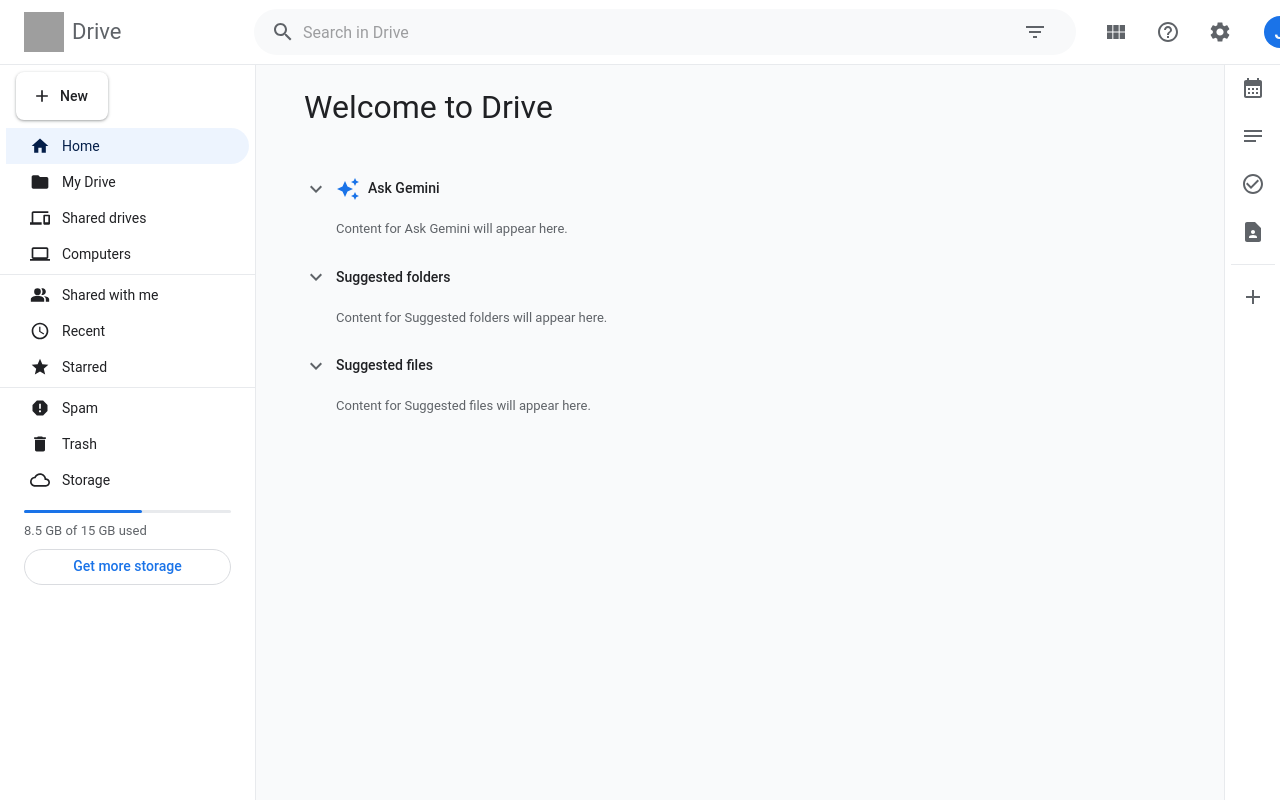
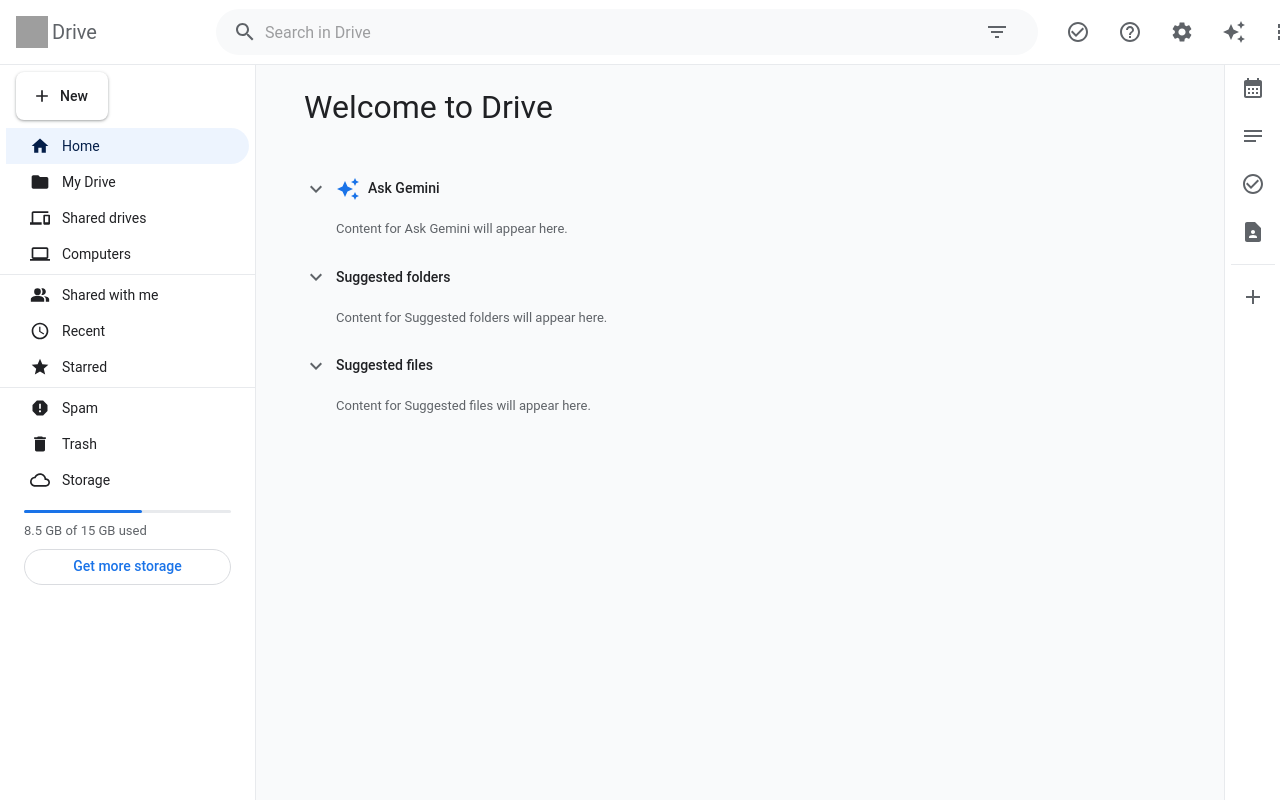
Before and after one commit to Jenish-1235/google-drive-rl-environment, a React app in the folder frontend/: page /home in a window 1280 px wide. Built offline with nearby package versions, Linux system fonts and the light colour scheme; no server answers; grey boxes are pictures that could not be loaded; the HTML template or start-up script is replaced by a standard one.

Commit message:
change top bar icon

```diff
--- a/frontend/src/components/layout/TopBar.tsx
+++ b/frontend/src/components/layout/TopBar.tsx
@@ -16,11 +16,12 @@
 import {
   Menu as MenuIcon,
   Search as SearchIcon,
-  ViewList as ViewListIcon,
-  ViewModule as ViewModuleIcon,
+  FilterList as FilterListIcon,
+  HelpOutline as HelpIcon,
   Settings as SettingsIcon,
-  HelpOutline as HelpIcon,
-  FilterList as FilterListIcon,
+  Apps as AppsIcon,
+  CheckCircleOutline as CheckIcon,
+  AutoAwesome as SparkleIcon,
   AccountCircle as AccountCircleIcon,
   Logout as LogoutIcon,
 } from "@mui/icons-material";
@@ -37,7 +38,6 @@
   const user = useAuthStore((state) => state.user);
   const logout = useAuthStore((state) => state.logout);
   const viewMode = useFileStore((state) => state.viewMode);
-  const setViewMode = useFileStore((state) => state.setViewMode);
   const toggleSidebar = useUIStore((state) => state.toggleSidebar);
 
   const [anchorElUser, setAnchorElUser] = useState<null | HTMLElement>(null);
@@ -59,10 +59,6 @@
     navigate("/auth/login");
   };
 
-  const handleViewModeToggle = () => {
-    setViewMode(viewMode === "list" ? "grid" : "list");
-  };
-
   const handleAdvancedSearchOpen = () => {
     setAdvancedSearchOpen(true);
   };
@@ -73,13 +69,11 @@
 
   const handleAdvancedSearch = (filters: AdvancedSearchFilters) => {
     console.log("Advanced search filters:", filters);
-    // TODO: Implement search logic with filters
   };
 
   const handleSuggestionClick = (suggestion: string) => {
     setSearchValue(suggestion);
     setSearchFocused(false);
-    // TODO: Implement search with suggestion
   };
 
   const handleAdvancedSearchFromSuggestions = () => {
@@ -100,17 +94,16 @@
         right: 0,
       }}
     >
-      <Toolbar
-        sx={{ gap: 0, minHeight: 64, width: "100%", px: { xs: 2, md: 3 } }}
-      >
+      <Toolbar sx={{ gap: 0, minHeight: 64, width: "100%", px: { xs: 2, md: 3 } }}>
         {/* Menu button & Logo */}
         <Box
           sx={{
             display: "flex",
             alignItems: "center",
-            gap: 2,
-            width: { xs: "auto", md: "230px" }, // Match sidebar width on desktop
+            gap: 1, // smaller gap
+            width: { xs: "auto", md: "200px" }, // narrower
             flexShrink: 0,
+            ml: -1, // shift left
           }}
         >
           <IconButton
@@ -118,17 +111,18 @@
             onClick={toggleSidebar}
             sx={{
               color: "text.secondary",
-              display: { xs: "inline-flex", md: "none" }, // Hide on desktop (md and up)
+              display: { xs: "inline-flex", md: "none" },
+              p: 0.5, // smaller button
             }}
           >
-            <MenuIcon />
+            <MenuIcon fontSize="small" />
           </IconButton>
 
           <Box
             sx={{
               display: "flex",
               alignItems: "center",
-              gap: 1,
+              gap: 0.5, // smaller gap
               cursor: "pointer",
             }}
             onClick={() => navigate("/home")}
@@ -137,12 +131,12 @@
               component="img"
               src="https://ssl.gstatic.com/images/branding/product/1x/drive_2020q4_48dp.png"
               alt="Drive"
-              sx={{ width: 40, height: 40 }}
+              sx={{ width: 32, height: 32 }} // smaller logo
             />
             <Typography
               variant="h3"
               sx={{
-                fontSize: 22,
+                fontSize: 20,
                 fontWeight: 400,
                 color: "text.secondary",
                 display: { xs: "none", sm: "block" },
@@ -154,22 +148,13 @@
         </Box>
 
         {/* Search Bar */}
-        <Box
-          sx={{
-            ml: { xs: 1, md: 0 },
-            mr: { xs: 1, md: 2 },
-          }}
-        >
+        <Box sx={{ ml: { xs: 1, md: 0 }, mr: { xs: 1, md: 2 } }}>
           <Box
             sx={{
               position: "relative",
               borderRadius: 8,
-              backgroundColor: searchFocused
-                ? colors.surface
-                : colors.backgroundGray,
-              border: searchFocused
-                ? `1px solid ${colors.primary}`
-                : "1px solid transparent",
+              backgroundColor: searchFocused ? colors.surface : colors.backgroundGray,
+              border: searchFocused ? `1px solid ${colors.primary}` : "1px solid transparent",
               "&:hover": {
                 backgroundColor: colors.surface,
                 boxShadow: searchFocused
@@ -201,17 +186,10 @@
                   },
                 }}
                 onFocus={() => setSearchFocused(true)}
-                onBlur={() => {
-                  // Delay to allow clicking on suggestions
-                  setTimeout(() => setSearchFocused(false), 200);
-                }}
+                onBlur={() => setTimeout(() => setSearchFocused(false), 200)}
               />
               <Tooltip title="Advanced search">
-                <IconButton
-                  size="small"
-                  sx={{ color: "text.secondary" }}
-                  onClick={handleAdvancedSearchOpen}
-                >
+                <IconButton size="small" sx={{ color: "text.secondary" }} onClick={handleAdvancedSearchOpen}>
                   <FilterListIcon />
                 </IconButton>
               </Tooltip>
@@ -237,39 +215,41 @@
             ml: "auto",
           }}
         >
-          {/* View Mode Toggle */}
-          <Tooltip title={viewMode === "list" ? "Grid view" : "List view"}>
-            <IconButton
-              onClick={handleViewModeToggle}
-              sx={{ color: "text.secondary" }}
-            >
-              {viewMode === "list" ? <ViewModuleIcon /> : <ViewListIcon />}
+          <Tooltip title="Tasks">
+            <IconButton sx={{ color: "text.secondary" }}>
+              <CheckIcon />
             </IconButton>
           </Tooltip>
 
-          {/* Help */}
           <Tooltip title="Help">
             <IconButton sx={{ color: "text.secondary" }}>
               <HelpIcon />
             </IconButton>
           </Tooltip>
 
-          {/* Settings */}
           <Tooltip title="Settings">
             <IconButton sx={{ color: "text.secondary" }}>
               <SettingsIcon />
             </IconButton>
           </Tooltip>
 
-          {/* User Menu */}
+          <Tooltip title="Ask Gemini">
+            <IconButton sx={{ color: "text.secondary" }}>
+              <SparkleIcon />
+            </IconButton>
+          </Tooltip>
+
+          <Tooltip title="Google apps">
+            <IconButton sx={{ color: "text.secondary" }}>
+              <AppsIcon />
+            </IconButton>
+          </Tooltip>
+
+          {/* User Avatar */}
           <Tooltip title="Account">
             <IconButton onClick={handleOpenUserMenu} sx={{ ml: 0.5 }}>
               {user?.photoUrl ? (
-                <Avatar
-                  src={user.photoUrl}
-                  alt={user.name}
-                  sx={{ width: 32, height: 32 }}
-                />
+                <Avatar src={user.photoUrl} alt={user.name} sx={{ width: 32, height: 32 }} />
               ) : (
                 <Avatar sx={{ width: 32, height: 32, bgcolor: colors.primary }}>
                   {user?.name?.charAt(0).toUpperCase() || "U"}
@@ -278,11 +258,11 @@
             </IconButton>
           </Tooltip>
 
+          {/* User Menu */}
           <Menu
             anchorEl={anchorElUser}
             open={Boolean(anchorElUser)}
             onClose={handleCloseUserMenu}
-            onClick={handleCloseUserMenu}
             transformOrigin={{ horizontal: "right", vertical: "top" }}
             anchorOrigin={{ horizontal: "right", vertical: "bottom" }}
             PaperProps={{
@@ -295,13 +275,7 @@
             {user && [
               <Box key="user-info" sx={{ px: 2, py: 2 }}>
                 <Box sx={{ display: "flex", alignItems: "center", gap: 2 }}>
-                  <Avatar
-                    sx={{
-                      width: 40,
-                      height: 40,
-                      bgcolor: colors.primary,
-                    }}
-                  >
+                  <Avatar sx={{ width: 40, height: 40, bgcolor: colors.primary }}>
                     {user.name.charAt(0).toUpperCase()}
                   </Avatar>
                   <Box>
@@ -333,7 +307,6 @@
         </Box>
       </Toolbar>
 
-      {/* Advanced Search Modal */}
       <AdvancedSearchModal
         open={advancedSearchOpen}
         onClose={handleAdvancedSearchClose}
```
